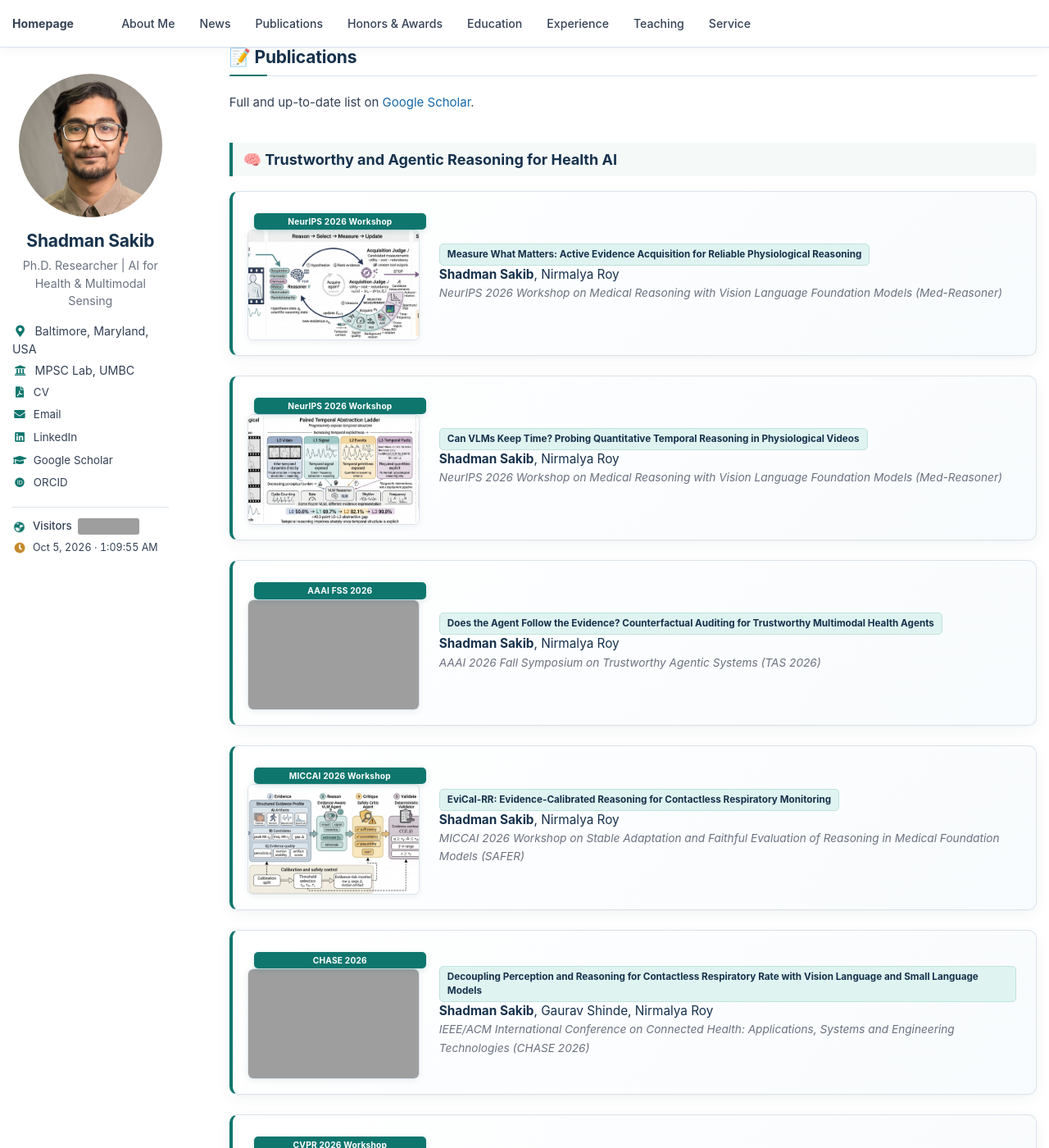
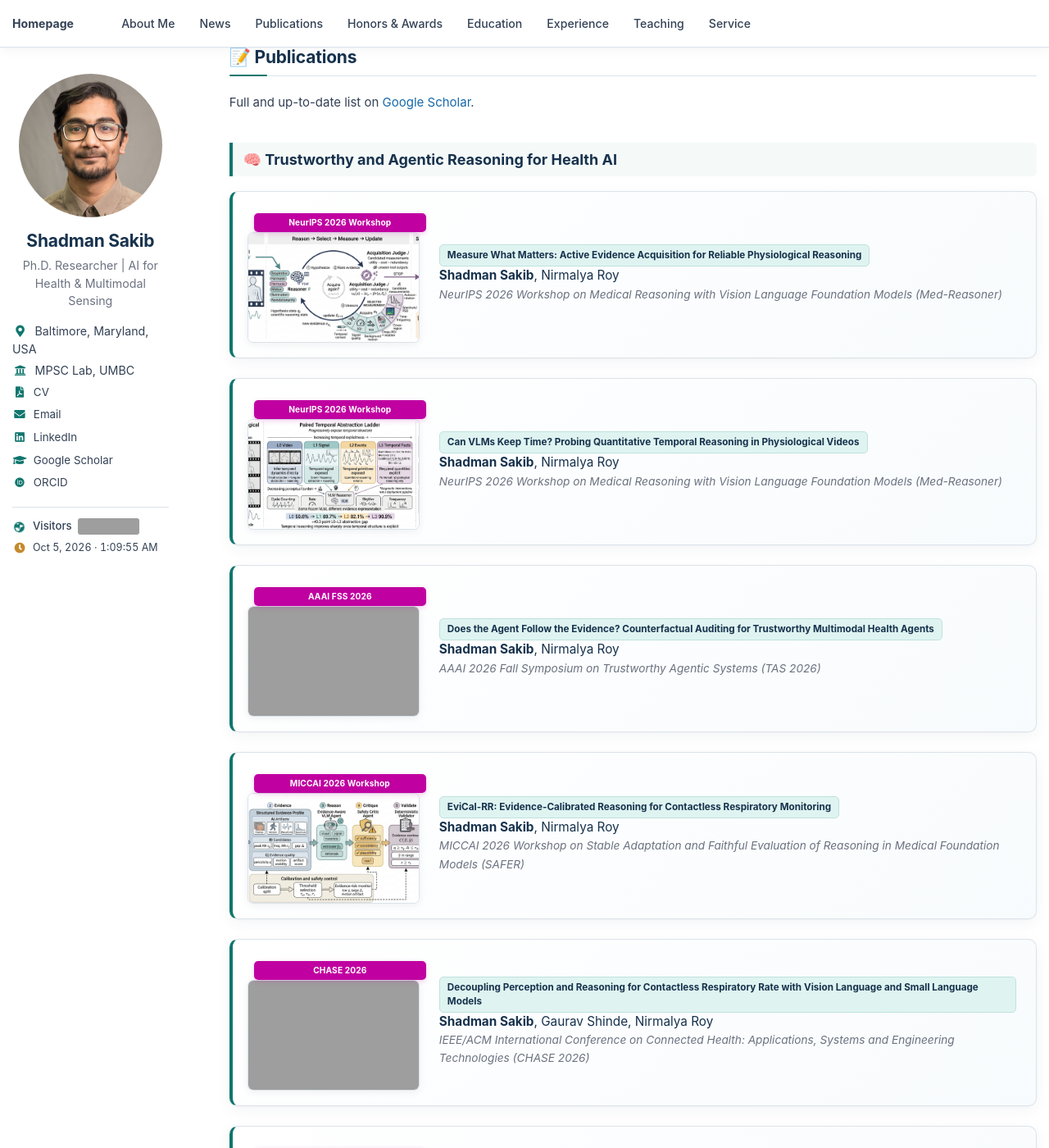
Before and after one commit to sakibshadman/sakibshadman.github.io, a Jekyll site: the page built from _pages/about.md, in a window 1280 px wide and 1400 px high, scrolled down 1326 px. Shown: the whole window at 82% size. Built offline with Jekyll 4.4.1, drawn with Linux system fonts in a browser that asks for light colours; some web fonts are replaced; grey boxes are pictures that could not be loaded.

Commit message:
Update main.scss

```diff
--- a/assets/css/main.scss
+++ b/assets/css/main.scss
@@ -109,6 +109,15 @@
 
 
 .paper-box-image > div {
+  display: flex;
+  flex-direction: column;
+  align-items: stretch;
+
+  width: 100%;
+
+  margin: 0;
+  padding: 0;
+
   position: relative;
 }
 
@@ -121,7 +130,10 @@
 
   max-width: none;
 
-  margin: 0;
+  margin: 0 !important;
+  padding: 0;
+
+  box-sizing: border-box;
 
   object-fit: cover;
 
@@ -141,32 +153,35 @@
    ========================================================================== */
 
 .paper-box .badge {
+  display: flex;
+  align-items: center;
+  justify-content: center;
+
   position: relative;
 
-  display: block;
-
   width: 100%;
+  min-height: 23px;
 
   box-sizing: border-box;
 
-  margin: 0 0 8px;
-
+  margin: 0 0 8px 0 !important;
   padding: 4px 8px;
 
   color: #ffffff;
 
-  background-color: $teal;
+  background: #c000a0;
 
+  border: none;
   border-radius: 5px;
 
   font-size: 0.68rem;
   font-weight: 700;
-  line-height: 1.2;
+  line-height: 1.15;
 
-  letter-spacing: 0.02em;
+  letter-spacing: 0.01em;
   text-align: center;
 
-  box-shadow: 0 2px 7px rgba(15, 118, 110, 0.18);
+  box-shadow: 0 2px 6px rgba(192, 0, 160, 0.20);
 }
 
 
```
